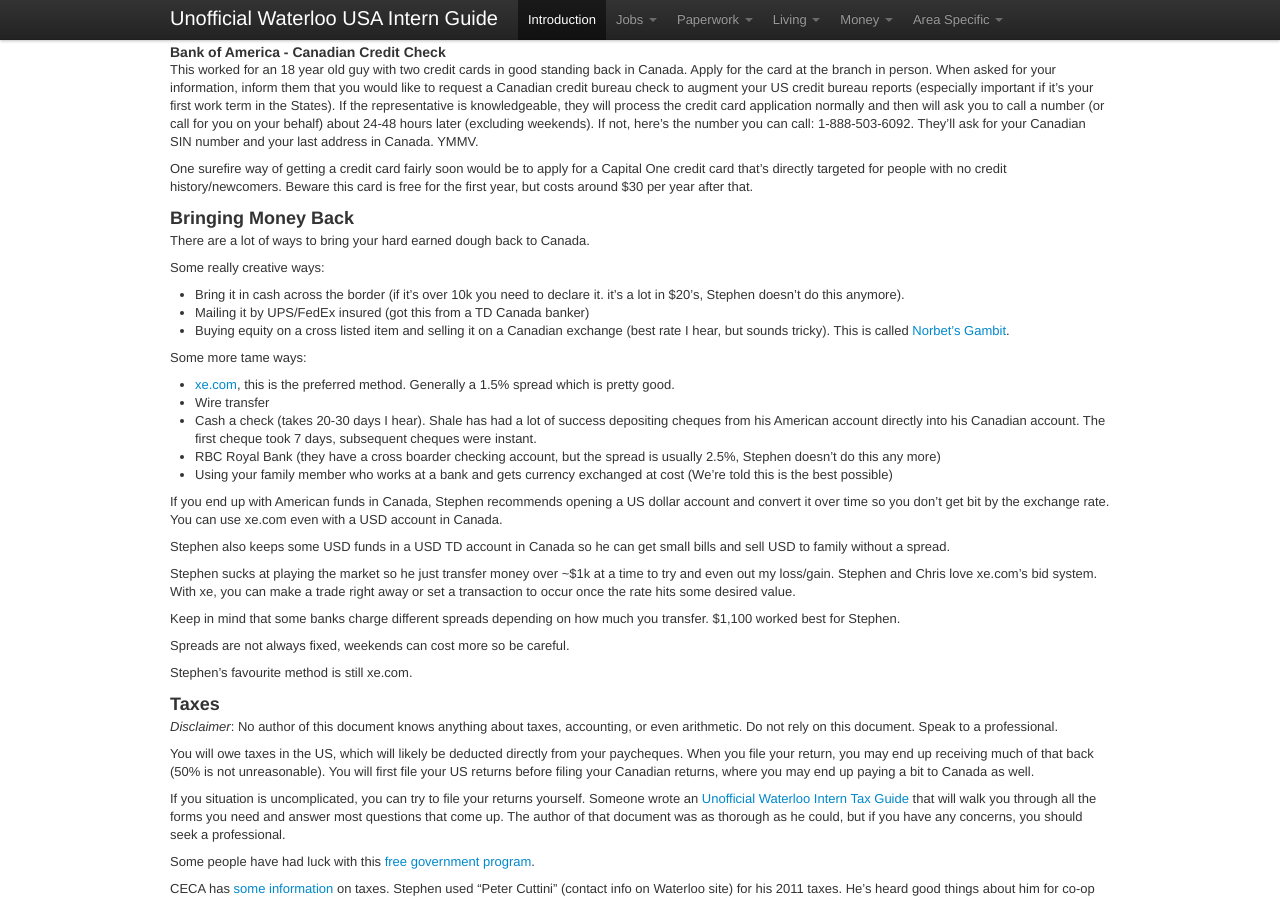
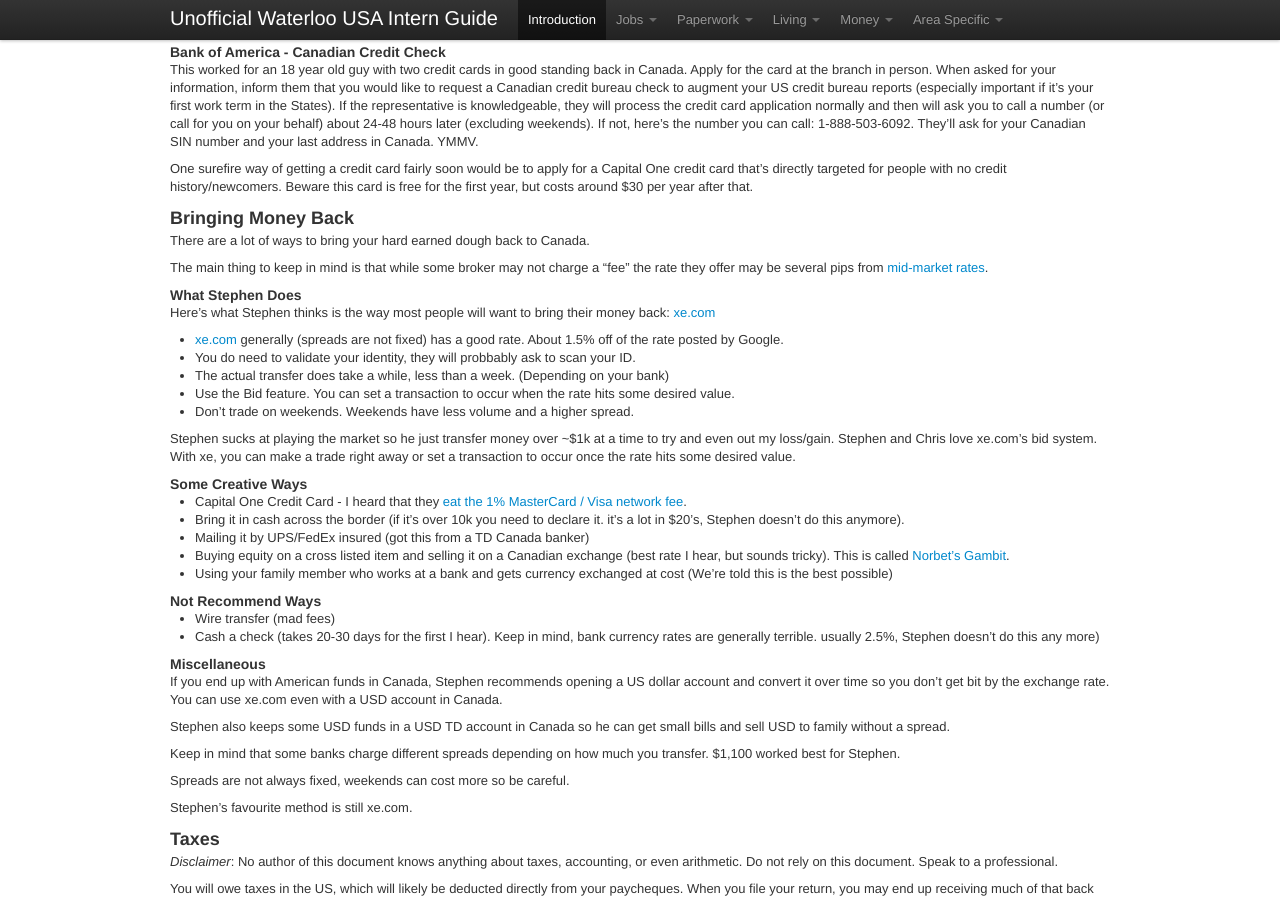
Before and after one commit to sholiday/Unofficial-Waterloo-USA-Intern-Guide, a Jekyll site: the page built from index.markdown, in a window 1280 px wide and 900 px high, scrolled down 5815 px. Built offline with Jekyll 4.4.1, drawn with Linux system fonts in a browser that asks for light colours; nearby versions of some CDN libraries; Markdown is read by kramdown in place of the engine named in the settings.

Commit message:
Cleaned up the currency section.

```diff
--- a/index.markdown
+++ b/index.markdown
@@ -513,37 +513,48 @@ $30 per year after that.
 ### Bringing Money Back
 There are a lot of ways to bring your hard earned dough back to Canada.
 
-Some really creative ways:
+The main thing to keep in mind is that while some broker may not charge a "fee" the rate they
+offer may be several pips from [mid-market rates](http://www.xe.com/faq/rates_buyorsellrates.php).
 
+#### What Stephen Does
+Here's what Stephen thinks is the way most people will want to bring their money back: [xe.com](xe.com)
+
+* [xe.com](xe.com) generally (spreads are not fixed) has a good rate. About 1.5% off of the rate posted by Google.
+* You do need to validate your identity, they will probbably ask to scan your ID.
+* The actual transfer does take a while, less than a week. (Depending on your bank)
+* Use the Bid feature. You can set a transaction to occur when the rate hits some desired value.
+* Don't trade on weekends. Weekends have less volume and a higher spread.
+
+Stephen sucks at playing the market so he just transfer money over ~$1k at a
+time to try and even out my loss/gain. Stephen and Chris love xe.com's bid
+system. With xe, you can make a trade right away or set a transaction to occur
+once the rate hits some desired value.
+
+#### Some Creative Ways
+
+* Capital One Credit Card - I heard that they [eat the 1% MasterCard / Visa network fee](http://www.bankrate.com/finance/credit-cards/latest-currency-conversion-fees-1.aspx).
 * Bring it in cash across the border (if it's over 10k you need to declare it.
   it's a lot in $20's, Stephen doesn't do this anymore).
 * Mailing it by UPS/FedEx insured (got this from a TD Canada banker)
 * Buying equity on a cross listed item and selling it on a Canadian exchange
   (best rate I hear, but sounds tricky). This is called
   [Norbet's Gambit](http://www.finiki.org/index.php?title=Norbert%27s_Gambit).
-
-Some more tame ways:
-
-* [xe.com](http://www.xe.com/), this is the preferred method.
-  Generally a 1.5% spread which is pretty good.
-* Wire transfer
-* Cash a check (takes 20-30 days I hear). Shale has had a lot of success depositing cheques from his American account directly into his Canadian account. The first cheque took 7 days, subsequent cheques were instant.
-* RBC Royal Bank (they have a cross boarder checking account, but the spread is
-  usually 2.5%, Stephen doesn't do this any more)
 * Using your family member who works at a bank and gets currency exchanged at
   cost (We're told this is the best possible)
 
+#### Not Recommend Ways
+
+* Wire transfer (mad fees)
+* Cash a check (takes 20-30 days for the first I hear). Keep in mind, bank currency rates are generally terrible.
+  usually 2.5%, Stephen doesn't do this any more)
+
+#### Miscellaneous
 If you end up with American funds in Canada, Stephen recommends opening a US
 dollar account and convert it over time so you don't get bit by the exchange
 rate. You can use xe.com even with a USD account in Canada.
 
 Stephen also keeps some USD funds in a USD TD account in Canada so he can get
 small bills and sell USD to family without a spread.
-
-Stephen sucks at playing the market so he just transfer money over ~$1k at a
-time to try and even out my loss/gain. Stephen and Chris love xe.com's bid
-system. With xe, you can make a trade right away or set a transaction to occur
-once the rate hits some desired value.
 
 Keep in mind that some banks charge different spreads depending on how much you
 transfer. $1,100 worked best for Stephen.
```
